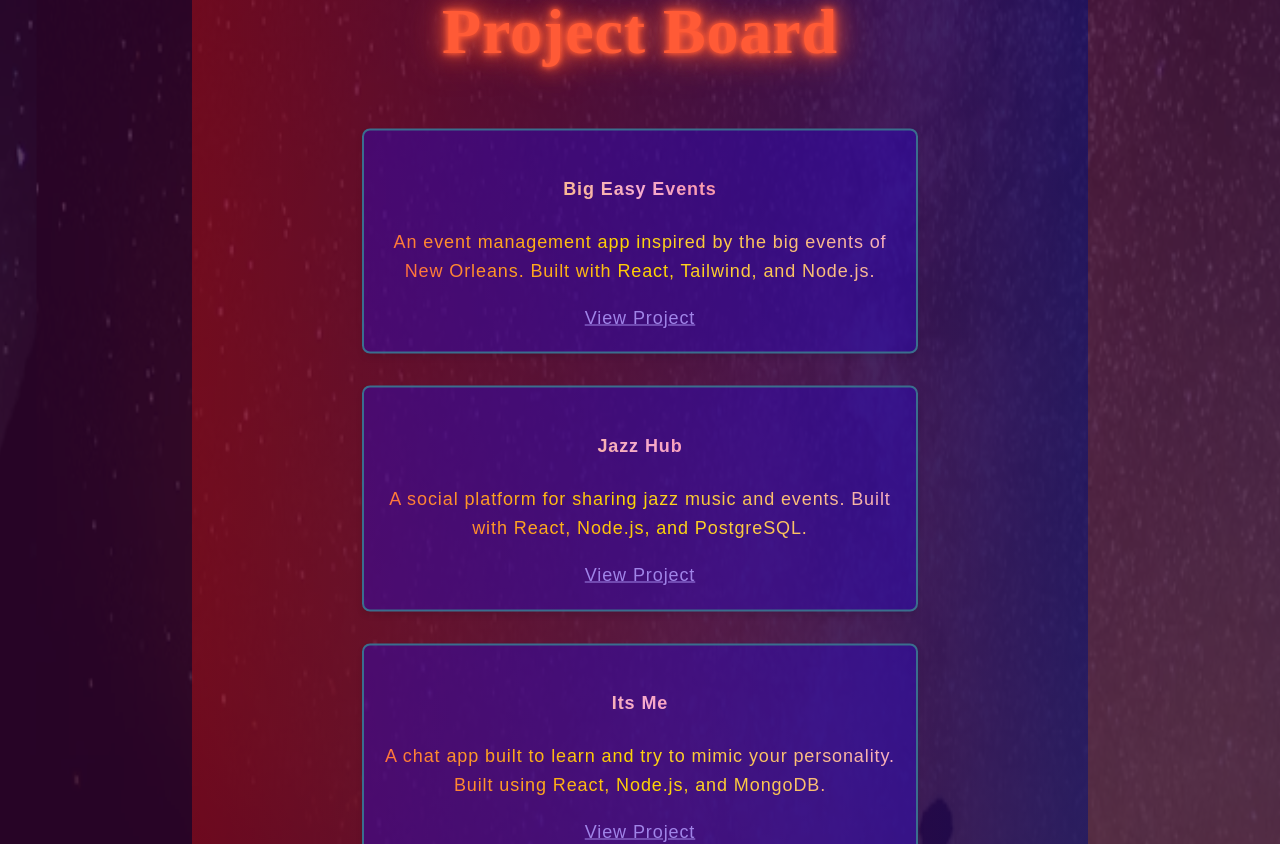
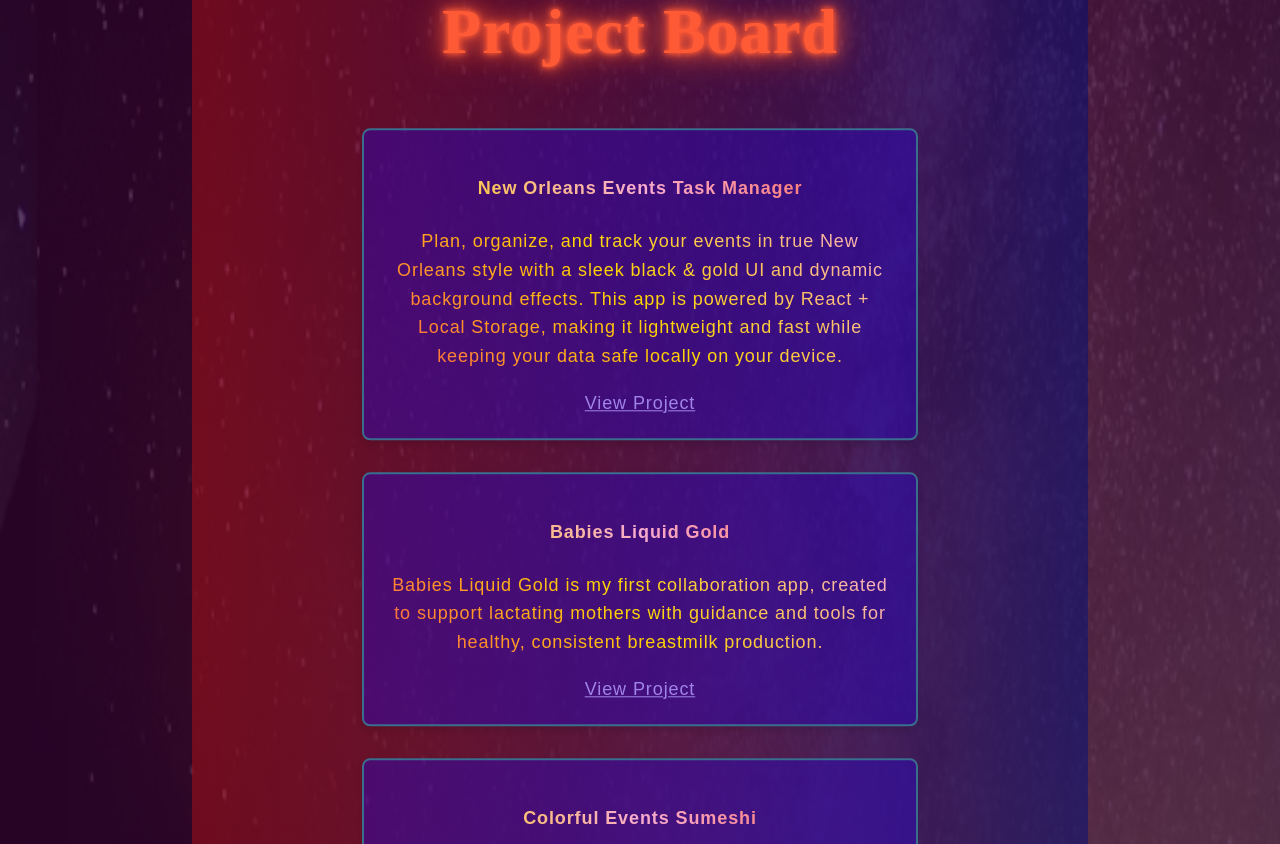
Before and after one commit to aviselanj/perfect-portfolio, a Next.js app: page / in a window 1280 px wide. Shown: the part 860-1704 px from the top of the page. Built offline with nearby package versions, Linux system fonts and the light colour scheme.

Commit message:
updated projects to describe my projects and updated links

```diff
--- a/src/app/page.tsx
+++ b/src/app/page.tsx
@@ -27,27 +27,31 @@
           {/* Project Card 1 */}
           <div className="project-cards w-[40vw] place-self-center">
           <div className="rounded-lg shadow-lg hover:scale-[1.05] transition-transform duration-300">
-            <h4 className="gradient-text text-xl font-bold font-serif">Big Easy Events</h4>
-            <p className="p-gradient-text">An event management app inspired by the big events of New Orleans. Built with React, Tailwind, and Node.js.</p>
-            <a href="#" className="transition-colors duration-300">View Project</a>
+            <h4 className="gradient-text text-xl font-bold font-serif">New Orleans Events Task Manager</h4>
+            <p className="p-gradient-text">Plan, organize, and track your events in true New Orleans style with a sleek black & gold UI and dynamic background effects.
+This app is powered by React + Local Storage, making it lightweight and fast while keeping your data safe locally on your device.
+
+</p>
+            <a href="https://aviselanj.github.io/task-manager/" className="transition-colors duration-300">View Project</a>
           </div>
-          </div>
+        </div>
           {/* Project Card 2 */}
           <div className="project-cards w-[40vw] place-self-center">
           <div className="rounded-lg shadow-lg hover:scale-[1.05] transition-transform duration-300">
-            <h4 className="gradient-text text-xl font-bold font-serif">Jazz Hub</h4>
-            <p className="p-gradient-text">A social platform for sharing jazz music and events. Built with React, Node.js, and PostgreSQL.</p>
-            <a href="#" className="transition-colors duration-300">View Project</a>
+            <h4 className="gradient-text text-xl font-bold font-serif">Babies Liquid Gold</h4>
+            <p className="p-gradient-text">Babies Liquid Gold is my first collaboration app, created to support lactating mothers with guidance and tools for healthy, consistent breastmilk production.</p>
+            <a href="https://babies-liquid-gold.github.io/babies-liquid-gold/" className="transition-colors duration-300">View Project</a>
           </div>
           </div>
           {/* Project Card 3 */}
-          <div className="project-cards w-[40vw] place-self-center">
+
+         <div className="project-cards w-[40vw] place-self-center">
           <div className="rounded-lg shadow-lg hover:scale-[1.05] transition-transform duration-300">
-            <h4 className="gradient-text text-xl font-bold font-serif">Its Me</h4>
-            <p className="p-gradient-text">A chat app built to learn and try to mimic your personality. Built using React, Node.js, and MongoDB.</p>
-            <a href="#" className="transition-colors duration-300">View Project</a>
+            <h4 className="gradient-text text-xl font-bold font-serif">Colorful Events Sumeshi</h4>
+            <p className="p-gradient-text">A restaurant event management app. Built with the most popular HTML, CSS, and Javascript libarary in the world, Bootstrap.</p>
+            <a href="https://aviselanj.github.io/colorful-events-sumeshi/index.html" className="transition-colors duration-300">View Project</a>
           </div>
-        </div>
+          </div>
         </div>
       </section>
 
```
